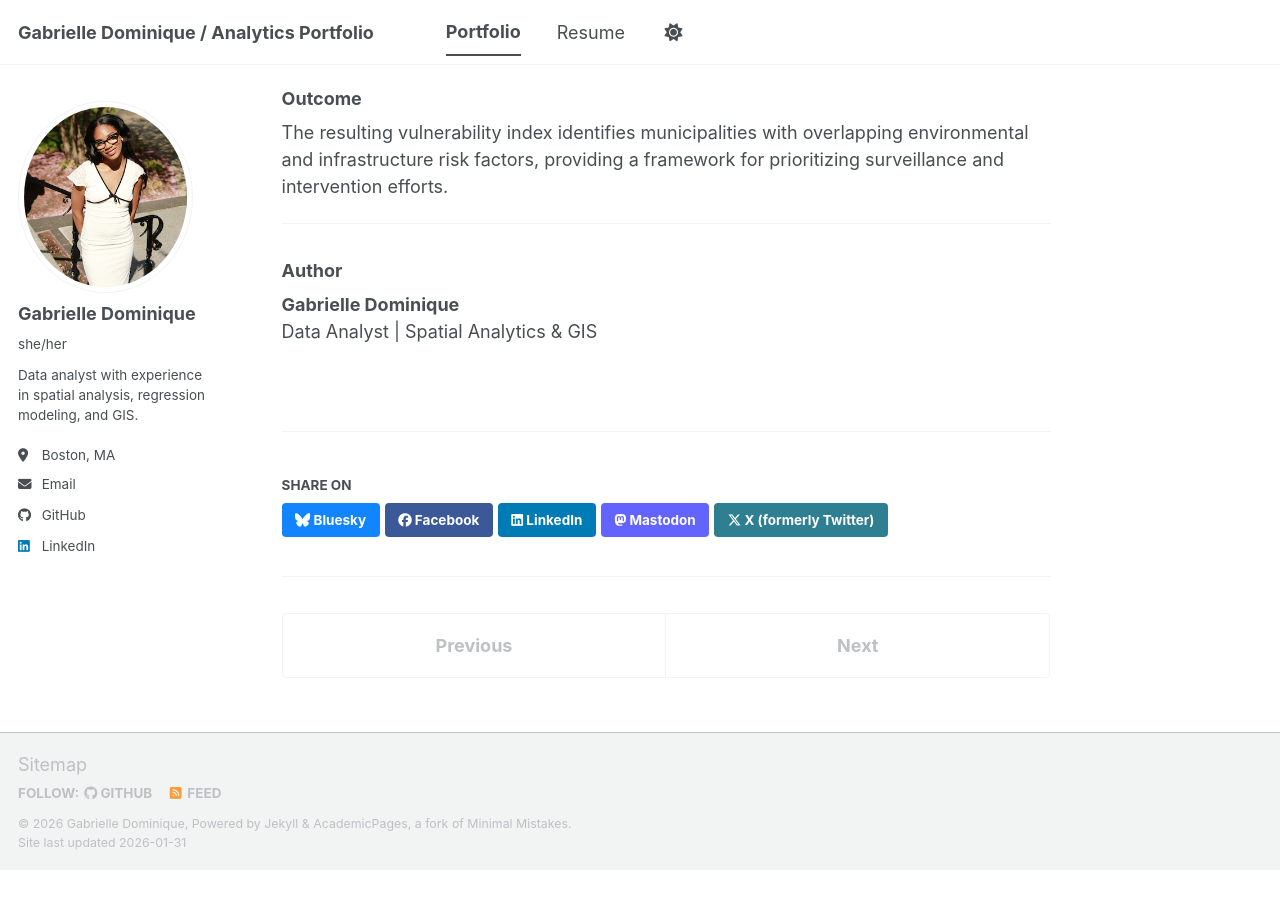
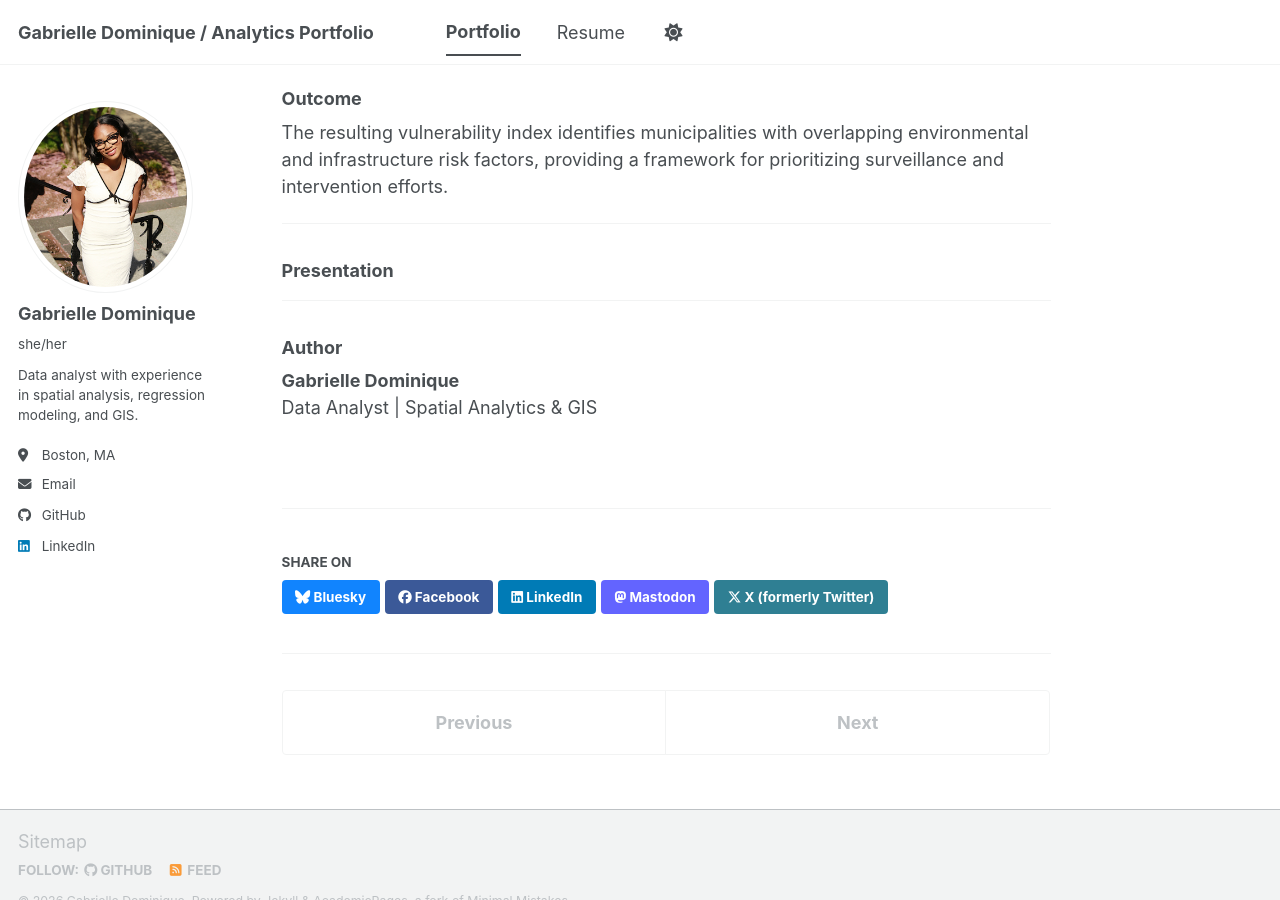
Before and after one commit to gabriellejd/gabriellejd.github.io, a Jekyll site: the page built from _portfolio/zika-spatial-analysis.md, in a window 1280 px wide and 900 px high, scrolled down 1341 px. Built offline with Jekyll 4.4.1, drawn with Linux system fonts in a browser that asks for light colours; a script bundle is joined from its source files by our own code; library files that are not in the unit come from our copies; before the commit the page ends 2212 px from its top, so only the background shows below that.

Commit message:
Add presentation section to zika-spatial-analysis.md
Added a new section for presentation details.

```diff
--- a/_portfolio/zika-spatial-analysis.md
+++ b/_portfolio/zika-spatial-analysis.md
@@ -47,6 +47,11 @@ The resulting vulnerability index identifies municipalities with overlapping env
 
 ---
 
+### Presentation
+
+
+---
+
 ### Author
 **Gabrielle Dominique**
 Data Analyst | Spatial Analytics & GIS
```
